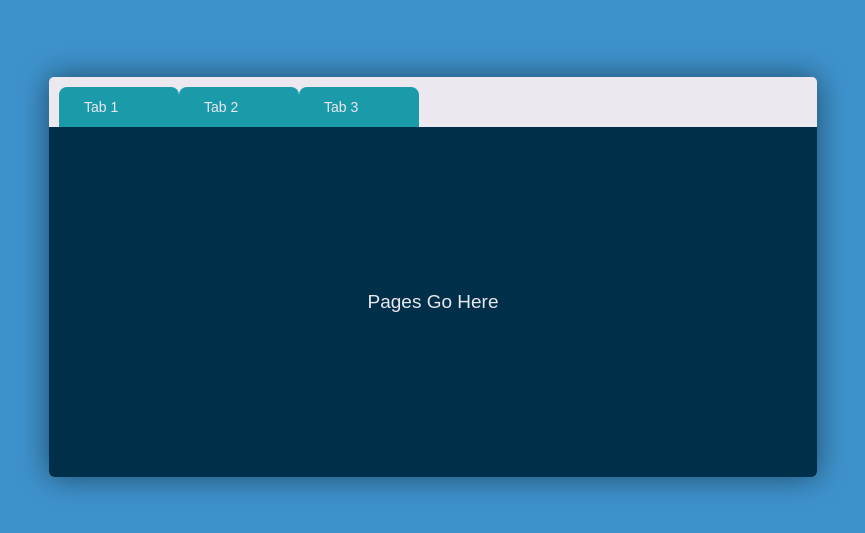
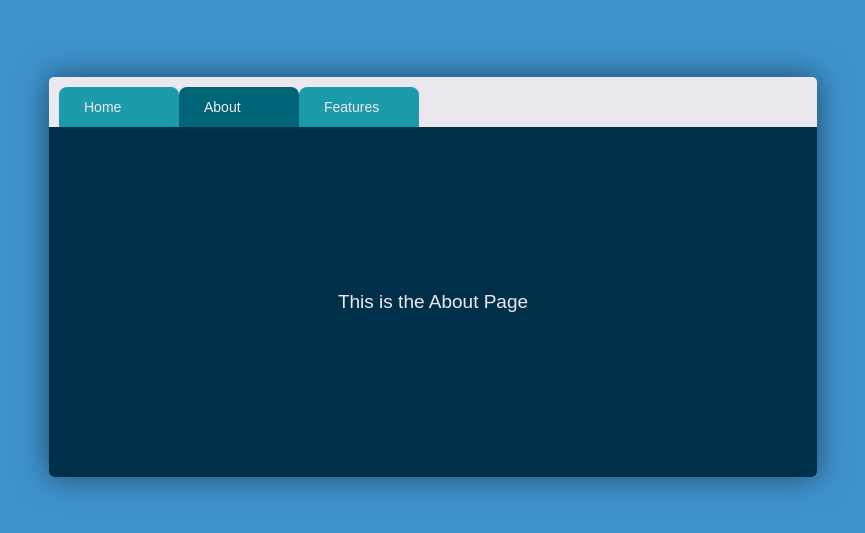
Before and after one commit to IoanaCosmina/tabs, a React (Create React App) app: page /about in a window 1280 px wide. Shown: the part 123-656 px from the top of the page, without its empty margins (207-1072 px from the left). Built offline with nearby package versions, Linux system fonts and the light colour scheme.

Commit message:
implement Routing

```diff
--- a/package.json
+++ b/package.json
@@ -8,6 +8,7 @@
     "@testing-library/user-event": "^7.2.1",
     "react": "^16.13.1",
     "react-dom": "^16.13.1",
+    "react-router-dom": "^5.2.0",
     "react-scripts": "3.4.1"
   },
   "scripts": {
--- a/src/App.css
+++ b/src/App.css
@@ -13,14 +13,14 @@ body {
   display: flex;
   align-items: center;
   justify-content: center;
-  background: #3E92CC;
+  background: #3e92cc;
   min-height: 100vh;
 }
 
 .browser {
   display: flex;
   flex-direction: column;
-  background: #ECE8EF;
+  background: #ece8ef;
   border-radius: 5px;
   box-shadow: 0 0 30px rgba(0, 0, 0, 0.5);
   min-width: 60%;
@@ -37,7 +37,7 @@ body {
 
 .tab {
   position: relative;
-  background: #1B9AAA;
+  background: #1b9aaa;
   min-width: 120px;
   font-size: 14px;
   border-top-left-radius: 8px;
@@ -50,8 +50,13 @@ body {
 .tab a {
   display: block;
   padding: 12px 25px;
-  color: #ECE8EF;
+  color: #ece8ef;
   text-decoration: none;
+}
+
+.tab a.is-active {
+  background: #006476;
+  color: #eee;
 }
 
 .viewport {
@@ -59,7 +64,7 @@ body {
   align-items: center;
   justify-content: center;
   background: #003049;
-  color: #ECE8EF;
+  color: #ece8ef;
   flex: 1;
   flex-grow: 1;
   border-bottom-left-radius: 5px;
--- a/src/components/App.js
+++ b/src/components/App.js
@@ -1,19 +1,43 @@
 import React from 'react';
+import { BrowserRouter as Router, Switch, Route, NavLink } from 'react-router-dom';
 import '../App.css';
 import Tab from './Tab';
+import Home from '../pages/Home';
+import About from '../pages/About';
+import Features from '../pages/Features';
 
 function App() {
   return (
-    <div className="app">
-      <div className="browser">
-        <div className="tabs">
-          <Tab><a>Tab 1</a></Tab>
-          <Tab><a>Tab 2</a></Tab>
-          <Tab><a>Tab 3</a></Tab>
+    <Router>
+      <div className="app">
+        <div className="browser">
+          <div className="tabs">
+            <Tab>
+              <NavLink to="/" exact activeClassName="is-active">Home</NavLink>
+            </Tab>
+            <Tab>
+              <NavLink to="/about" activeClassName="is-active">About</NavLink>
+            </Tab>
+            <Tab>
+              <NavLink to="features" activeClassName="is-active">Features</NavLink>
+            </Tab>
+          </div>
+          <div className="viewport">
+            <Switch>
+              <Route path="/about">
+                <About />
+              </Route>
+              <Route path="/features">
+                <Features />
+              </Route>
+              <Route path="/" exact>
+                <Home />
+              </Route>
+            </Switch>
+          </div>
         </div>
-        <div className="viewport">Pages Go Here</div>
       </div>
-    </div>
+    </Router>
   );
 }
 
--- /dev/null
+++ b/src/pages/About.js
@@ -0,0 +1,11 @@
+import React from 'react';
+
+function About() {
+    return (
+        <div>
+            This is the About Page
+        </div>
+    );
+};
+
+export default About;
--- /dev/null
+++ b/src/pages/Features.js
@@ -0,0 +1,11 @@
+import React from 'react';
+
+function Features() {
+    return (
+        <div>
+            This is the Features Page
+        </div>
+    );
+};
+
+export default Features;
--- /dev/null
+++ b/src/pages/Home.js
@@ -0,0 +1,11 @@
+import React from 'react';
+
+function Home() {
+    return (
+        <div>
+            This is the Home Page
+        </div>
+    );
+};
+
+export default Home;
```
Also changed, not shown: 1 other file (tests, documents, lock files or other folders).
